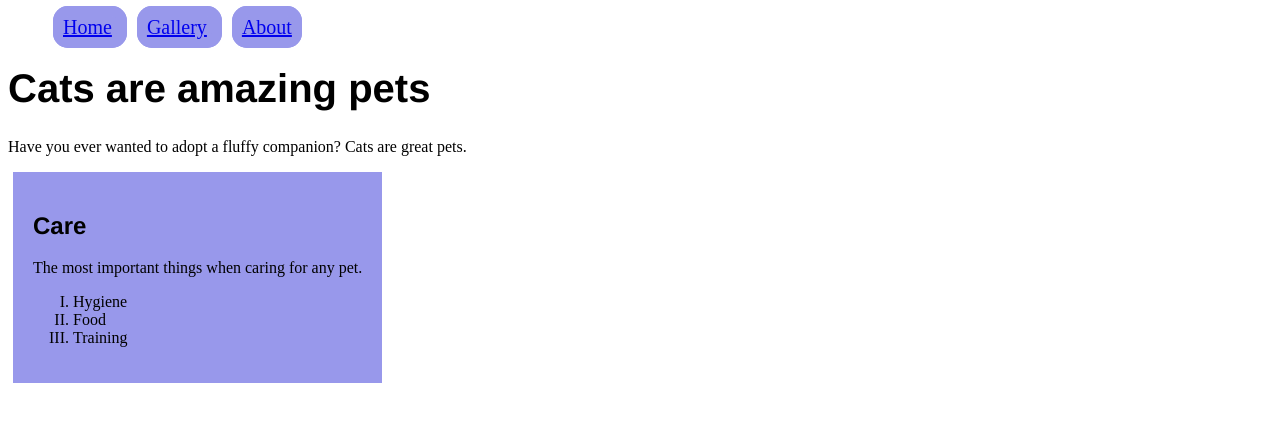
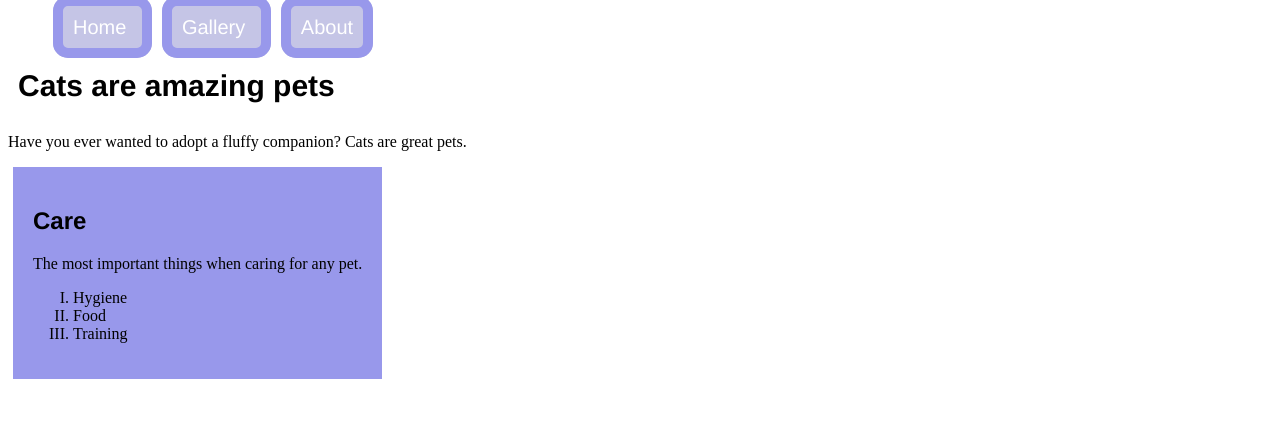
Before and after one commit to AMPERE555/AMPERE555.github.io, a plain HTML site: page index.html in a window 1280 px wide. Shown: the top 437 px of the page. Drawn offline with Linux system fonts and the light colour scheme.

Commit message:
css a.menu li.menu

```diff
--- a/css/style.css
+++ b/css/style.css
@@ -1,18 +1,25 @@
 
 h1 {
+    padding: 10px;
     font-size: 30px;
-    font-family: 'Franklin Gothic Medium';
+    font-family:'Franklin Gothic Medium', 'Arial Narrow', Arial, sans-serif;
 }
 h2 {
-    font-family: 'Franklin Gothic Medium';
+    font-family:'Franklin Gothic Medium', 'Arial Narrow', Arial, sans-serif;
 }
 
 li.menu {
     display: inline;
-    padding: 40px;
+    padding: 10px;
     margin: 5px;
     border: 10px solid rgb(152, 152, 235);
     width: fit-content;
+    background: rgb(197, 197, 230);
     border-radius: 15px;
     font-size: 20px;
+    font-family: 'Franklin Gothic Medium', 'Arial Narrow', Arial, sans-serif;
 }
+a.menu {
+    text-decoration: none;
+    color: rgb(255, 255, 255);
+}
--- a/index.html
+++ b/index.html
@@ -3,23 +3,24 @@
     <head>
         <meta charset="UTF-8">
         <title>Purrfect</title>
+        <link rel="stylesheet" href="./css/style.css">
     </head>
     <body>
             <nav style="display: inline;">
             <ul><!---All linked to index because I do not have other html pages for these <li> yet-->
-                <li style="display: inline; padding: 40 px; margin: 5px; border: 10px solid rgb(152, 152, 235); background-color: rgb(152, 152, 235); width: fit-content; border-radius: 15px; font-size: 20px;">
-                    <a href="index.html">Home</a>
+                <li class="menu">
+                    <a class="menu" href="index.html">Home</a>
                 </li>
-                <li style="display: inline; padding: 40 px; margin: 5px; border: 10px solid rgb(152, 152, 235); background-color: rgb(152, 152, 235); width: fit-content; border-radius: 15px; font-size: 20px;">
-                    <a href="index.html">Gallery</a>
+                <li class="menu">
+                    <a class="menu" href="index.html">Gallery</a>
                 </li>
-                <li style="display: inline; padding: 40 px; margin: 5px; border: 10px solid rgb(152, 152, 235); background-color: rgb(152, 152, 235); width: fit-content; border-radius: 15px; font-size: 20px;">
-                    <a href="index.html">About</a>
+                <li class="menu">
+                    <a class="menu" href="index.html">About</a>
                 </li>
             </ul>
             </nav>
 
-        <h1 style="font-size: 30pt; font-family: 'Franklin Gothic Medium';">Cats are amazing pets</h1>
+        <h1>Cats are amazing pets</h1>
         <p style="padding: top 20 px;">Have you ever wanted to adopt a fluffy companion? Cats are great pets.</p>
         <div style="padding: 40 px; margin: 5px; border: 20px solid rgb(152, 152, 235); background-color: rgb(152, 152, 235); width: fit-content;">
             <h2 id="care" style="font-family: 'Franklin Gothic Medium';">Care</h2>
```
